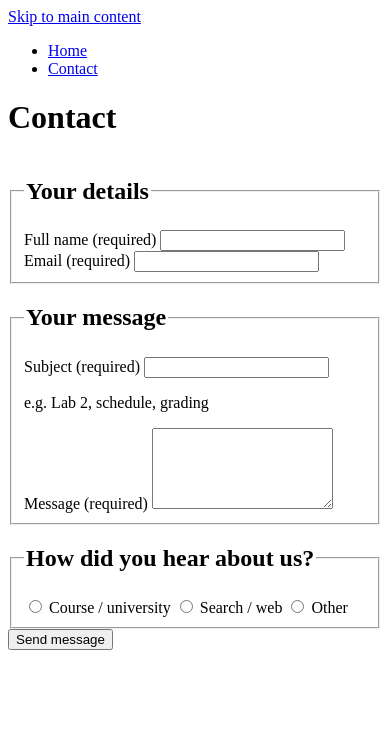
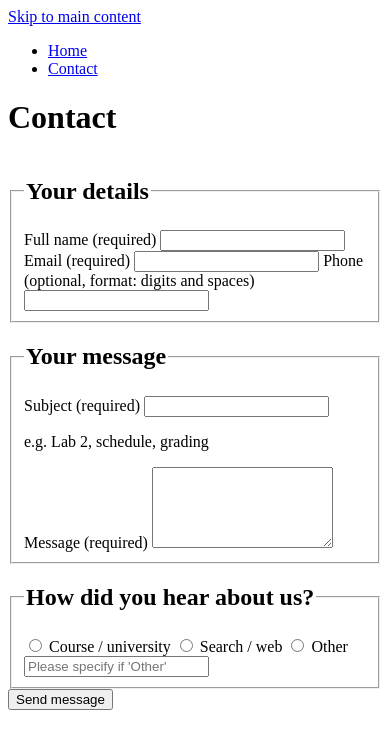
Before and after one commit to alexandruchircuDex/My-course-homepage, a plain HTML site: page contact.html in a window 390 px wide. Drawn offline with Linux system fonts and the light colour scheme.

Commit message:
Enhance contact form with phone and other options
Added phone input field and 'Other' text input for contact form.

```diff
--- a/contact.html
+++ b/contact.html
@@ -24,6 +24,9 @@
         <input type="text" id="name" name="name" required>
         <label for="email">Email (required)</label>
         <input type="email" id="email" name="email" required>
+        <label for="phone">Phone (optional, format: digits and spaces)</label>
+        <input type="tel" id="phone" name="phone"
+             pattern="[0-9\s\-+]+" title="Digits, spaces, hyphens, or plus only">
       </fieldset>
       <fieldset>
         <legend><h2>Your message</h2></legend>
@@ -42,6 +45,8 @@
         <label for="hear-search">Search / web</label>
         <input type="radio" id="hear-other" name="hear" value="other">
         <label for="hear-other">Other</label>
+        <input type="text" id="hear-other-text" name="hear-other-text"
+               placeholder="Please specify if 'Other'">
       </fieldset>
       <button type="submit">Send message</button>
     </form>
```
